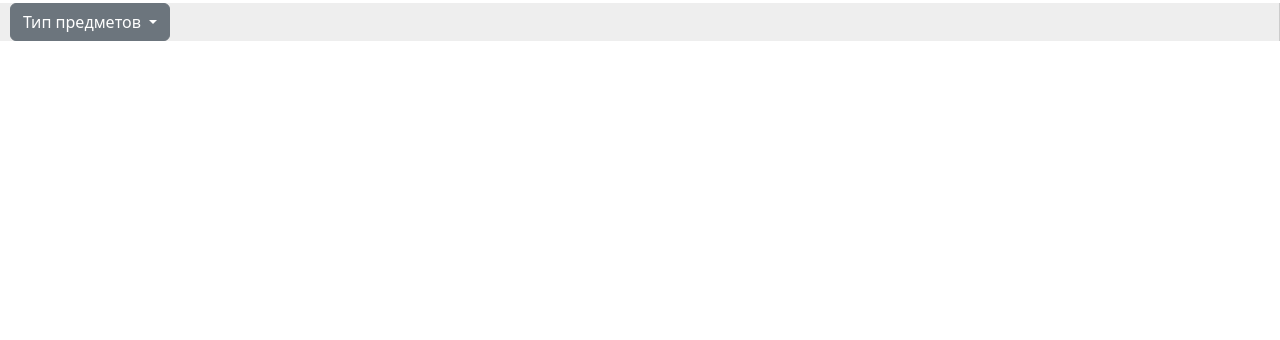
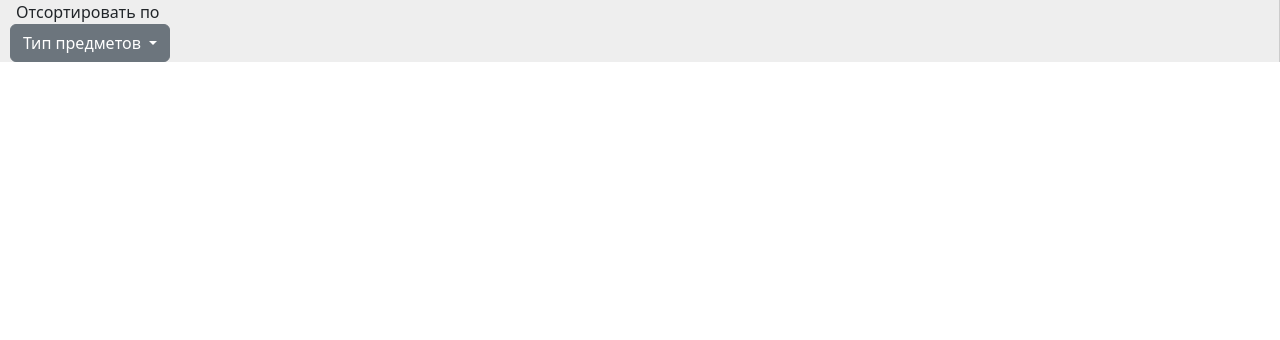
Before and after one commit to headcrab8524/NeiroSystem, a Django app: page / in a window 1280 px wide. Shown: the part 120-460 px from the top of the page. Run offline with Django 5.2, Linux system fonts and the light colour scheme; data that the repository does not hold is empty.

Commit message:
Подредактирован индекс

```diff
--- a/lostfiles/main/static/main/css/styles.css
+++ b/lostfiles/main/static/main/css/styles.css
@@ -133,7 +133,6 @@ div.button {
 
 .table-content {
 	width: 100%;
-	margin-top: 3px;
 }
 
 .left-chapters {
--- a/lostfiles/main/templates/main/index.html
+++ b/lostfiles/main/templates/main/index.html
@@ -4,6 +4,8 @@
 <table class="table-content" border=0 cellpadding="0" cellspacing="0">
     <tr>
         <td valign="top" class="left-chapters">
+            <div class="d-flex flex-column">
+            <p class="ms-3 mb-0"> Отсортировать по</p>
             <div class="dropdown">
                 <button class="btn btn-secondary dropdown-toggle" type="button" id="dropdownMenuButton1" data-bs-toggle="dropdown" aria-expanded="false">
                     Тип предметов
@@ -14,6 +16,7 @@
                         <li><a class="dropdown-item" href="{{ class.get_absolute_url }}">{{class.rus_name}}</a></li>
                     {% endfor %}
                 </ul>
+            </div>
             </div>
         </td>
     </tr>
```
